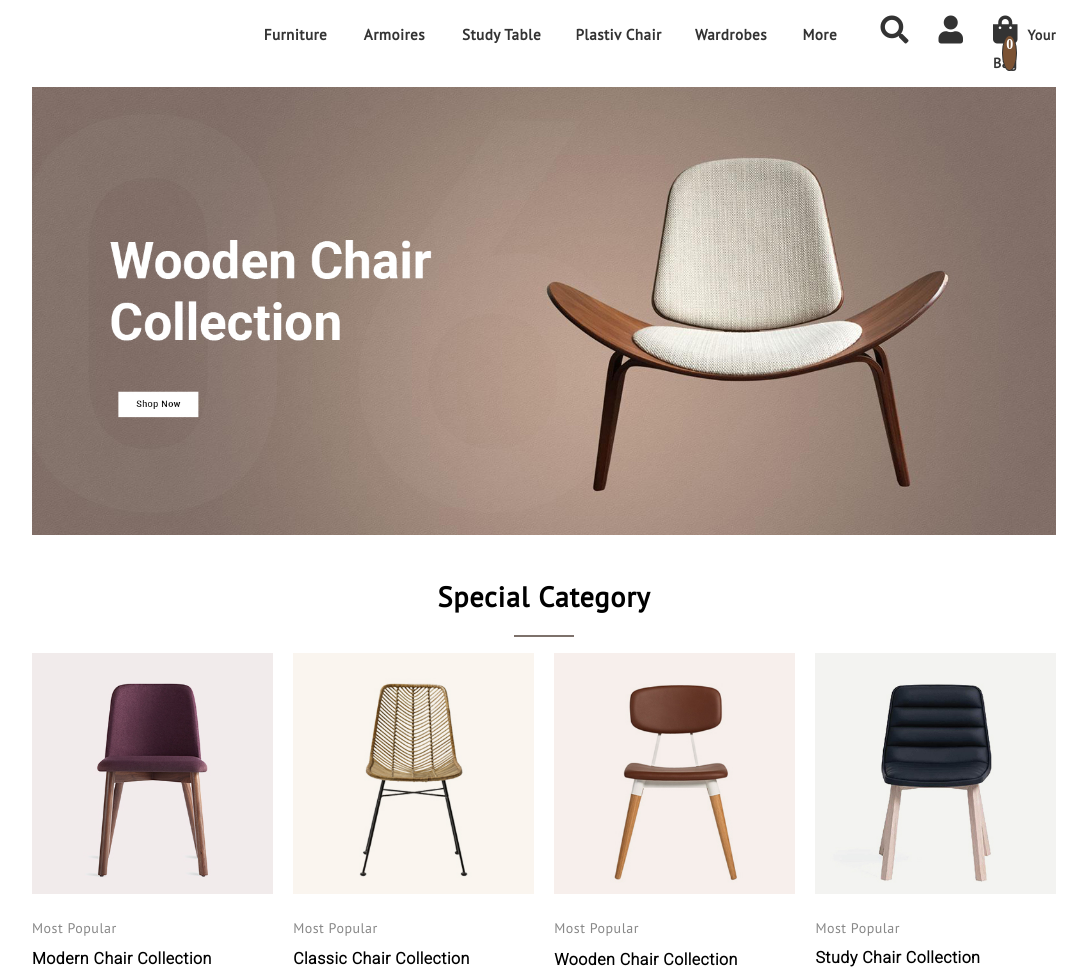
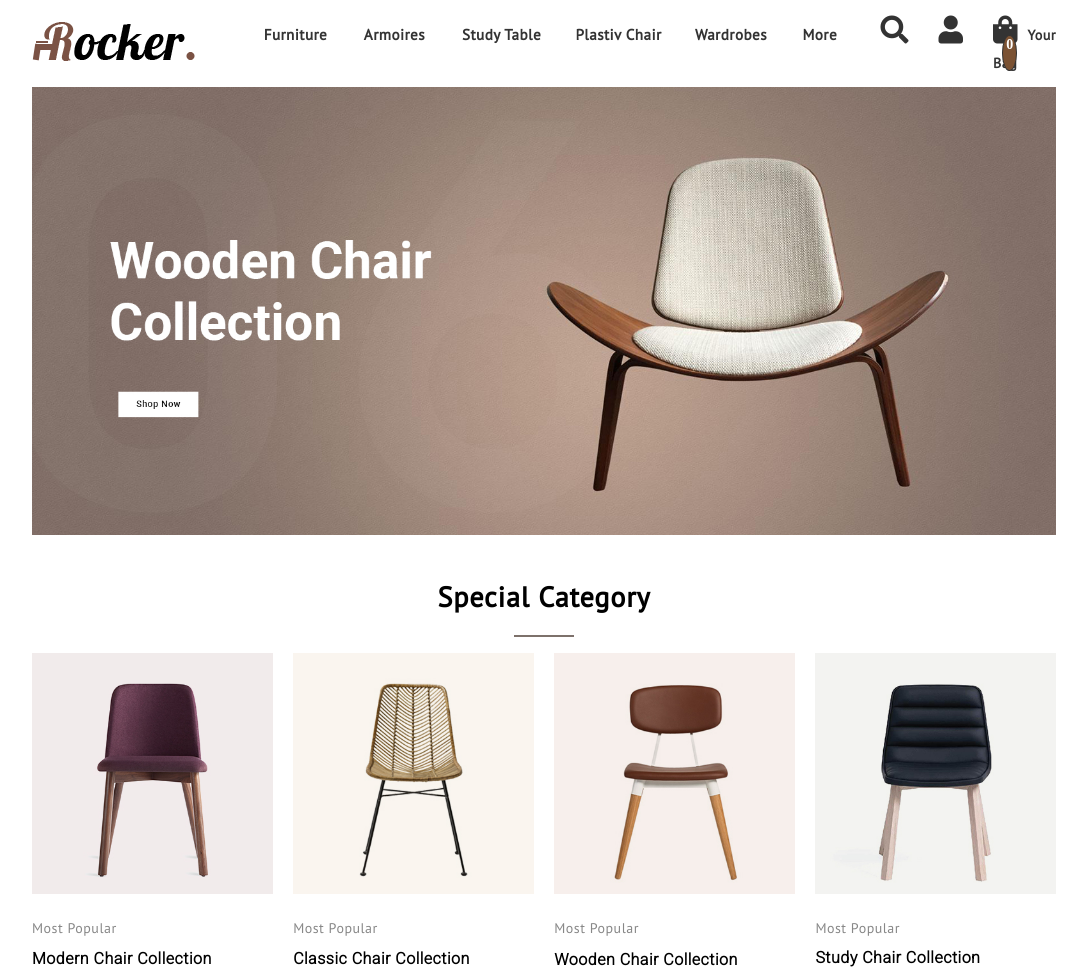
Before and after one commit to bendelala/template_tow, a plain HTML site: page index.html in a window 1280 px wide. Shown: the top 972 px of the page, without its empty margins (96-1183 px from the left). Drawn offline with Linux system fonts and the light colour scheme.

Commit message:
chof githab fi index home\logo\....

```diff
--- a/css/style.css
+++ b/css/style.css
@@ -40,7 +40,7 @@ a{
 }
 
 /* A- navigation  : 1-logo */
-.logo{
+.home nav .logo{
     width: 20%;
 }
 
--- a/index.html
+++ b/index.html
@@ -28,7 +28,7 @@
     <div class="home">
         <nav class="mg_L">
             <div class="logo">
-                <a href="#"><disparait src="images/logo.png" alt="logo"></a>
+                <a href="#"><img src="images/logo.png" alt="logo"></a>
             </div>
             <div class="center_list">
                 <ul class="center_items">
```
